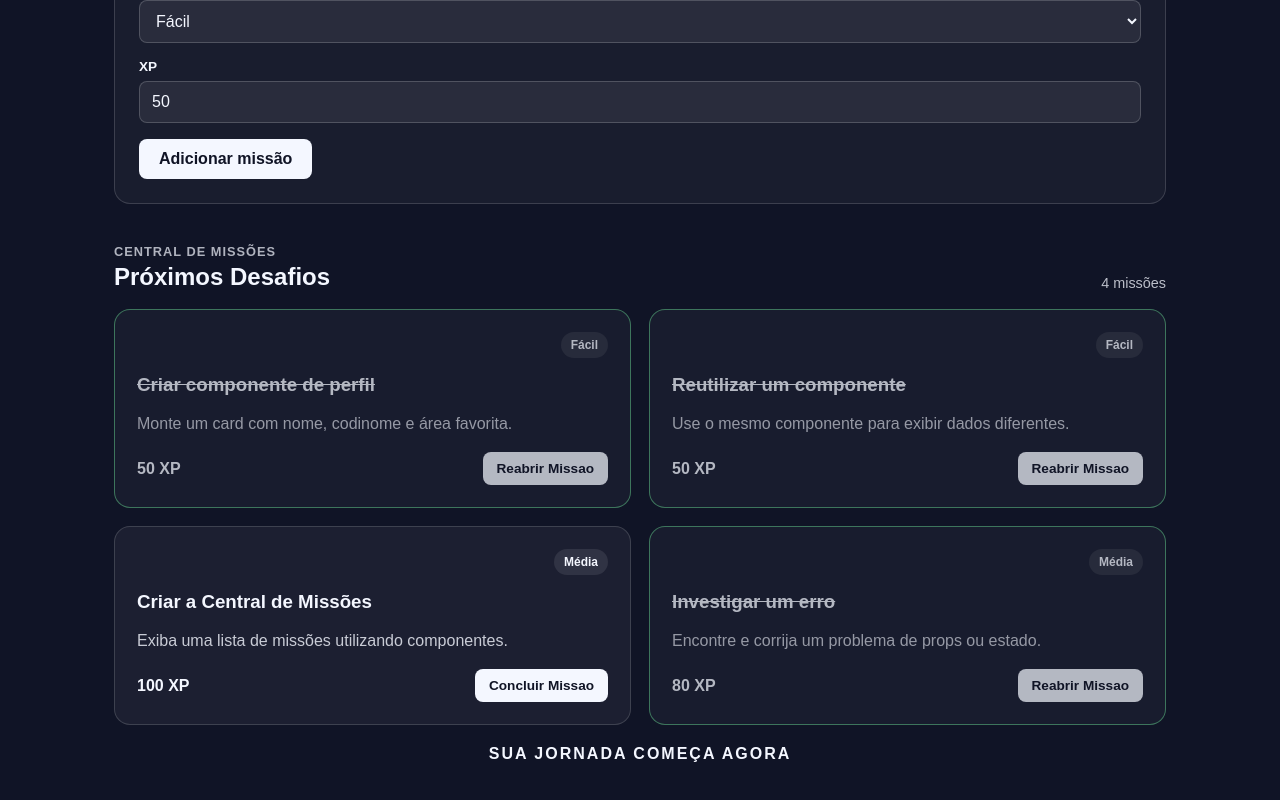
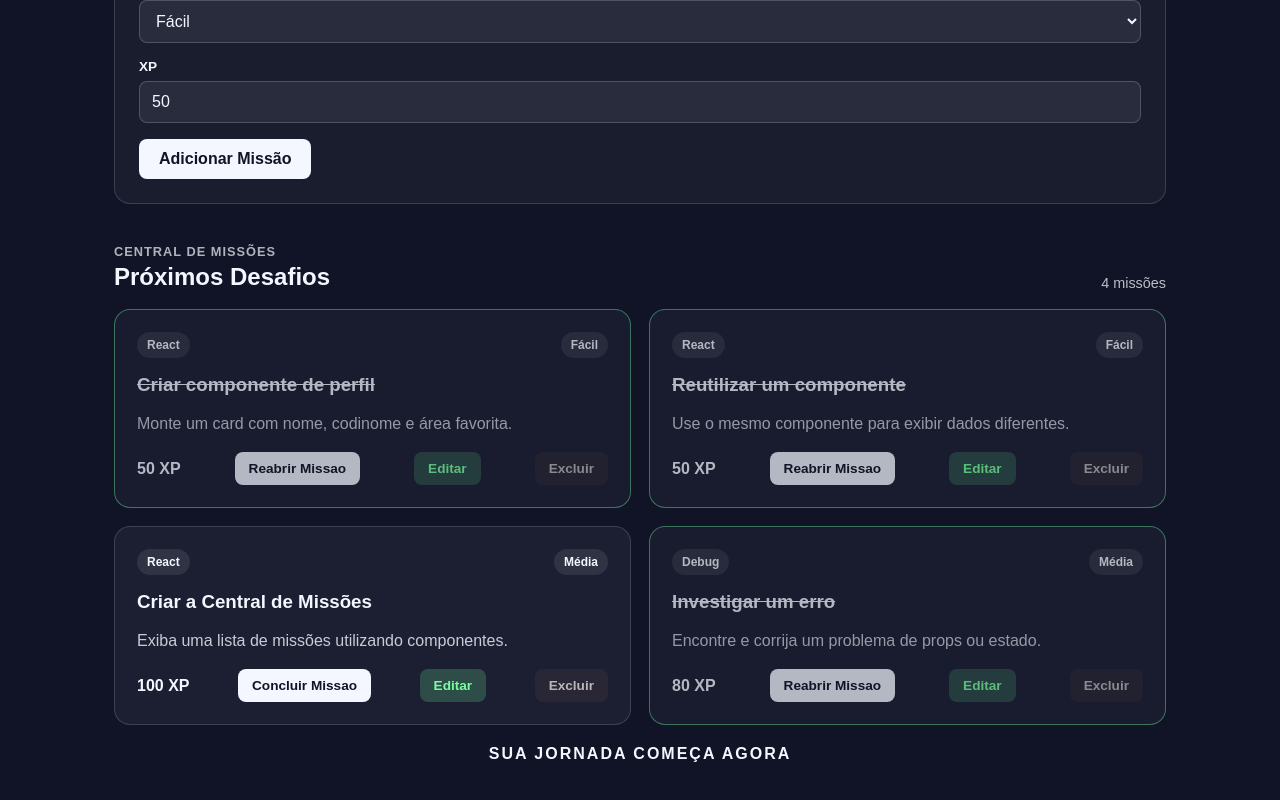
Before and after one commit to lucs-max/React_Quest, a React (Vite) app: page / in a window 1280 px wide. Shown: the part 1140-1940 px from the top of the page. Built offline with nearby package versions, Linux system fonts and the light colour scheme.

Commit message:
feat: completa CRUD de missões

```diff
--- a/src/App.jsx
+++ b/src/App.jsx
@@ -7,7 +7,6 @@
 import SummaryCard from "./components/SummaryCard";
 import MissionCard from "./components/MissionCard";
 import MissionForm from "./components/MissionForm";
-
 
 const initialMissions = [
   {
@@ -50,7 +49,7 @@
 
 function App() {
   const [missions, setMissions] = useState(initialMissions);
-
+  const [editingMission, setEditingMission] = useState(null);
   function toggleMission(missionId) {
     const updatedMissions = missions.map((mission) => {
       if (mission.id === missionId) {
@@ -64,9 +63,24 @@
     setMissions(updatedMissions);
   }
 
-function addMission(newMission) {
-  setMissions([...missions, newMission]);
-}
+  function addMission(newMission) {
+    setMissions([...missions, newMission]);
+  }
+
+  function deleteMission(missionId) {
+    const updatedMissions = missions.filter(
+      (mission) => mission.id !== missionId,
+    );
+    setMissions(updatedMissions);
+  }
+  function updateMission(updatedMission) {
+    const updatedMissions = missions.map((mission) =>
+      mission.id === updatedMission.id ? updatedMission : mission,
+    );
+    setMissions(updatedMissions);
+    setEditingMission(null);
+  }
+
   const completedMissions = missions.filter((mission) => mission.completed);
 
   const completedMissionsCount = completedMissions.length;
@@ -114,9 +128,9 @@
       <Header />
       <div className="dashboard">
         <ProfileCard
-          name="Andréa"
+          name="Lucca"
           codename="CodeMaster"
-          favoriteArea="Desenvolvimento Web"
+          favoriteArea="Game Development"
           level="Aprendiz React"
         />
 
@@ -134,7 +148,7 @@
           </div>
         </section>
 
-        <MissionForm onAddMission={addMission} />
+        <MissionForm onAddMission={addMission} onUpdateMission={updateMission} editingMission={editingMission} />
 
         <section className="missions-section">
           <div className="section-heading">
@@ -158,6 +172,8 @@
                 xp={mission.xp}
                 completed={mission.completed}
                 onToggle={() => toggleMission(mission.id)}
+                onDelete={() => deleteMission(mission.id)}
+                onEdit={() => setEditingMission(mission)}
               />
             ))}
           </div>
@@ -169,5 +185,4 @@
     </main>
   );
 }
-
 export default App;
--- a/src/components/MissionCard.css
+++ b/src/components/MissionCard.css
@@ -62,3 +62,11 @@
   font-weight: 700;
   cursor: pointer;
 }
+.mission-card__button--edit {
+  background: rgba(120, 255, 167, 0.2);
+  color: #78ff9c;
+}
+.mission-card__button--delete {
+  background: rgba(95, 72, 72, 0.2);
+  color: #b9b6b6;
+}
--- a/src/components/MissionCard.jsx
+++ b/src/components/MissionCard.jsx
@@ -1,10 +1,10 @@
 import "./MissionCard.css";
-function MissionCard({title,description,tecnology,difficulty,xp,completed,onToggle}){
+function MissionCard({title,description,onEdit,onDelete,technology,difficulty,xp,completed,onToggle}){
     return(
         <article className={`mission-card ${completed ? "mission-card--completed" : ""}`}>
             <div className="mission-card__header">
-                <span className="mission-card__tecnology">
-                    {tecnology}
+                <span className="mission-card__technology">
+                    {technology}
                 </span>
                 <span className="mission-card__difficulty">
                     {difficulty}
@@ -19,6 +19,12 @@
                 <button type="button" onClick={onToggle} className="mission-card__button">
                     {completed ? "Reabrir Missao" : "Concluir Missao"}
                 </button>
+                <button type="button" onClick={onEdit} className="mission-card__button mission-card__button--edit ">
+                    Editar
+                </button>
+                <button type="button" onClick={onDelete} className="mission-card__button mission-card__button--delete ">
+                    Excluir
+                </button>
             </div>
         </article>
     )
--- a/src/components/MissionForm.jsx
+++ b/src/components/MissionForm.jsx
@@ -1,13 +1,22 @@
-import {useState} from "react";
+import {useState, useEffect} from "react";
 import './MissionForm.css';
 
-function MissionForm({ onAddMission }) {
+function MissionForm({ onAddMission , editingMission,onUpdateMission }) {
     const [title, setTitle] = useState("");
     const [description, setDescription] = useState("");
     const [technology, setTechnology] = useState("React");
     const [difficulty, setDifficulty] = useState("Fácil");
     const [xp, setXp] = useState(50);
 
+    useEffect(() => {
+        if(editingMission){
+            setTitle(editingMission.title);
+            setDescription(editingMission.description);
+            setTechnology(editingMission.technology);
+            setDifficulty(editingMission.difficulty);
+            setXp(editingMission.xp);
+        }
+    },[editingMission]);
 
     function handleSubmit(event) {
         event.preventDefault();
@@ -27,7 +36,12 @@
             completed: false,
         }
 
-        onAddMission(newMission);
+        if (editingMission) {
+            onUpdateMission({ ...newMission, id: editingMission.id,completed: editingMission.completed });
+        }else{
+            onAddMission(newMission);
+        }
+
 
         setTitle("");
         setDescription("");
@@ -108,7 +122,7 @@
                 </div>
 
                 <button type="submit" className="mission-form__button">
-                    Adicionar missão
+                    {editingMission ? "Atualizar Missão" : "Adicionar Missão"}
                 </button>
             </form>
         </section>
```
